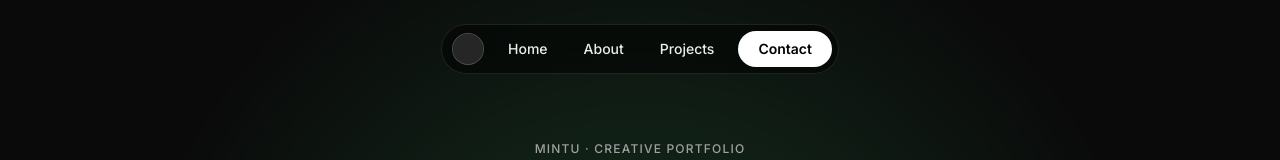
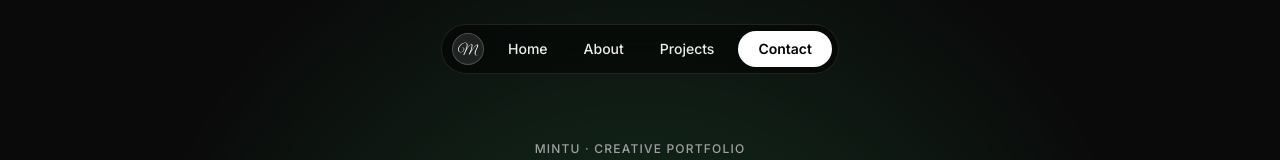
Before and after one commit to MintuSingh07/prof-portfolio, a Next.js app: page / in a window 1280 px wide. Shown: the top 160 px of the page. Built offline with nearby package versions, Linux system fonts and the light colour scheme.

Commit message:
feat: add Great Vibes font and integrate into navbar branding

```diff
--- a/src/app/layout.tsx
+++ b/src/app/layout.tsx
@@ -1,5 +1,5 @@
 import type { Metadata } from "next";
-import { Bebas_Neue, Inter } from "next/font/google";
+import { Bebas_Neue, Inter, Great_Vibes } from "next/font/google";
 import "./globals.css";
 
 const bebasNeue = Bebas_Neue({
@@ -10,6 +10,12 @@ const bebasNeue = Bebas_Neue({
 
 const inter = Inter({
   variable: "--font-inter",
+  subsets: ["latin"],
+});
+
+const greatVibes = Great_Vibes({
+  variable: "--font-great-vibes",
+  weight: "400",
   subsets: ["latin"],
 });
 
@@ -43,7 +49,7 @@ export default function RootLayout({
   return (
     <html
       lang="en"
-      className={`${bebasNeue.variable} ${inter.variable} h-full antialiased`}
+      className={`${bebasNeue.variable} ${inter.variable} ${greatVibes.variable} h-full antialiased`}
     >
       <body className="min-h-full flex flex-col" suppressHydrationWarning>
         {children}
--- a/src/app/page.tsx
+++ b/src/app/page.tsx
@@ -234,8 +234,8 @@ const Navbar = ({ isProjectsActive }: { isProjectsActive: boolean }) => {
     >
       <nav className="flex items-center gap-2 rounded-full border border-white/10 bg-black/50 p-1.5 backdrop-blur-xl min-w-[240px] md:min-w-[300px] justify-between">
         <div className="flex items-center gap-1 pl-1">
-          <div className="h-8 w-8 overflow-hidden rounded-full border border-white/20 bg-white/10">
-            <div className="h-full w-full bg-neutral-800" />
+          <div className="h-8 w-8 rounded-full border border-white/20 bg-white/10 flex items-center justify-center">
+            <span className="font-great-vibes text-sm text-white select-none leading-none translate-y-[2px] translate-x-[-1px]">M</span>
           </div>
         </div>
 
```
